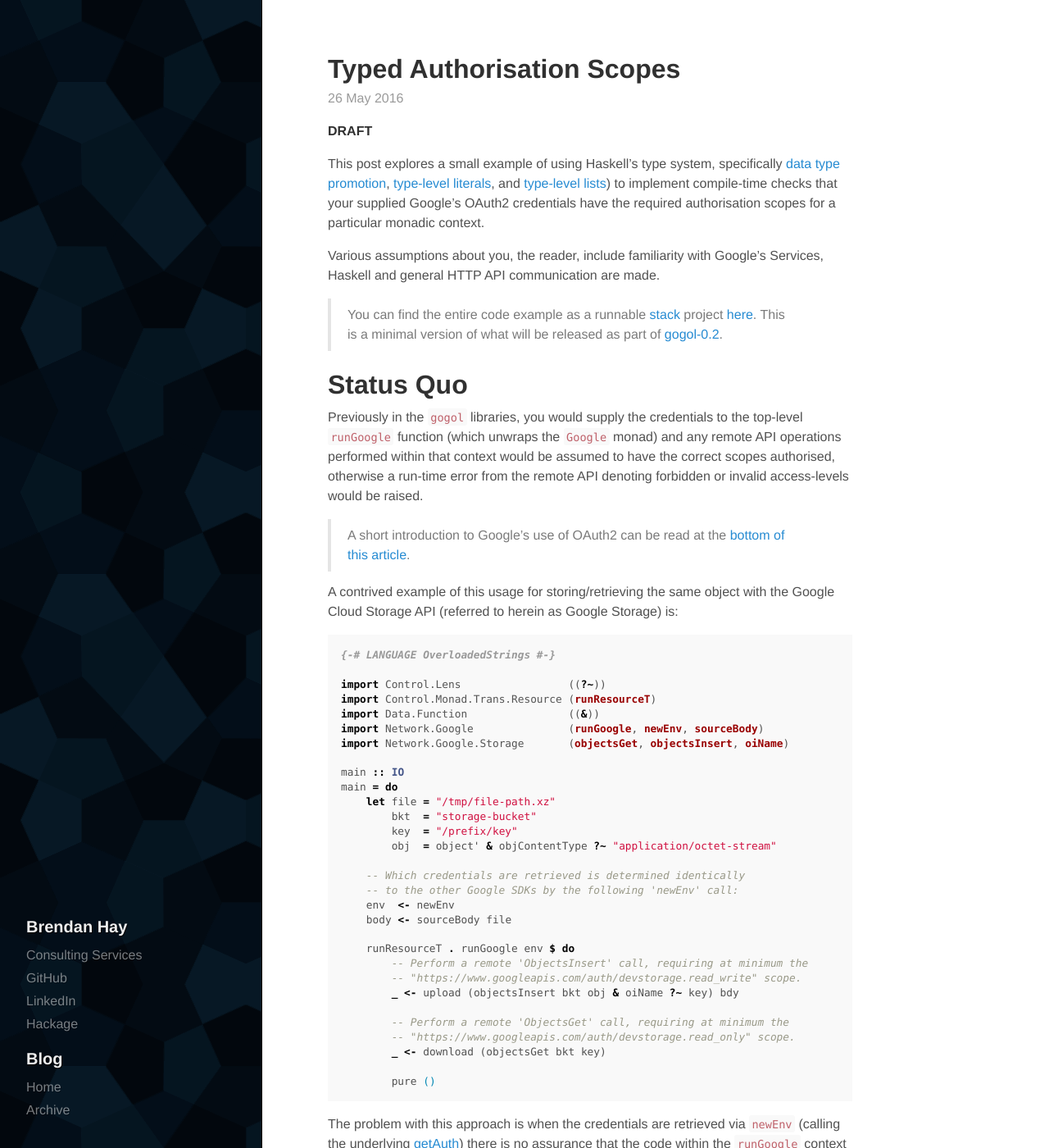
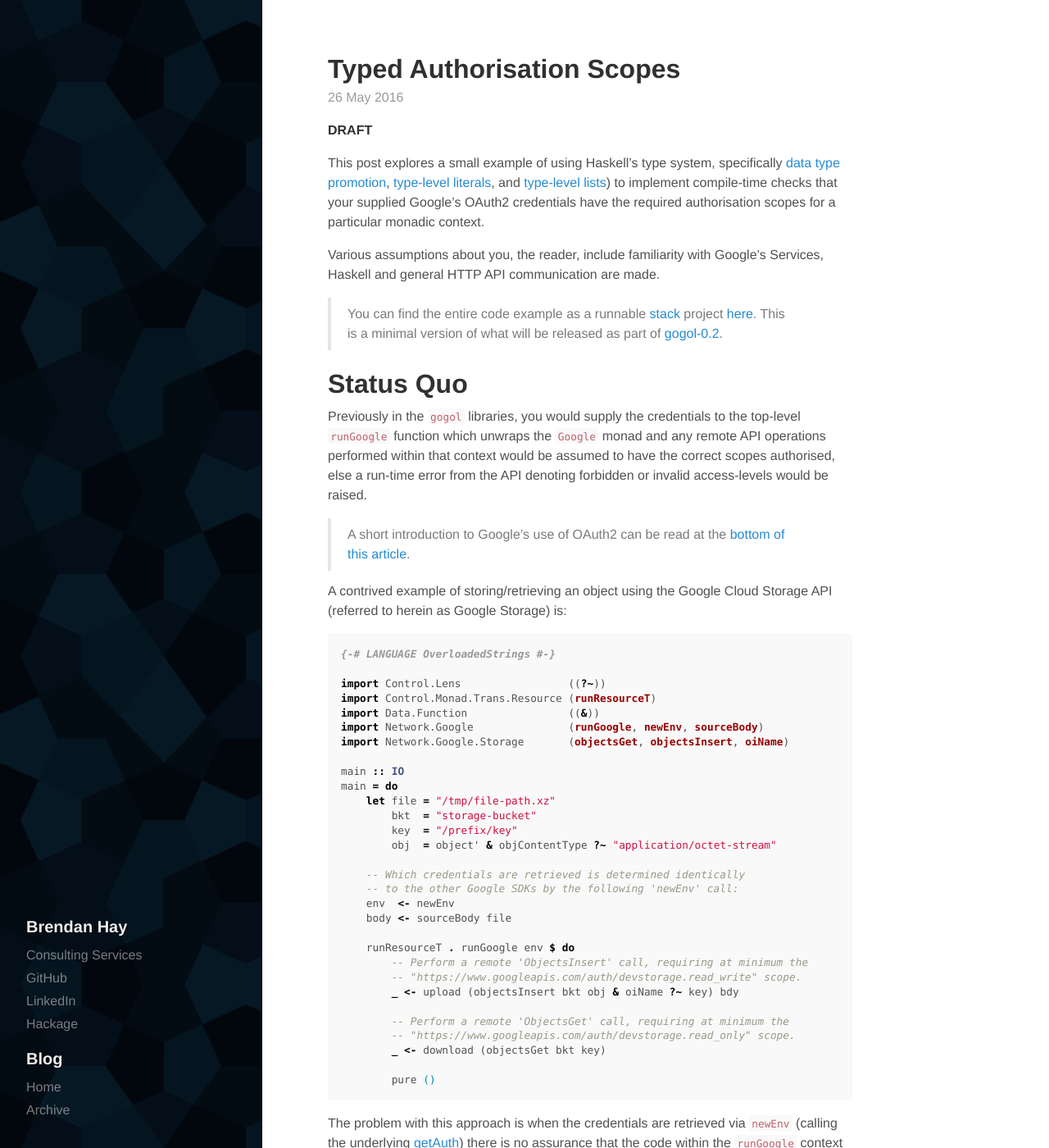
Before and after one commit to brendanhay/brendanhay.github.io, a Jekyll site: the page built from _posts/2016-05-26-typed-authorisation-scopes.md, in a window 1280 px wide and 1400 px high. Shown: the whole window at 82% size. Built offline with Jekyll 4.4.1, drawn with Linux system fonts in a browser that asks for light colours.

Commit message:
Correcting syntax errors

```diff
--- a/_posts/2016-05-26-typed-authorisation-scopes.md
+++ b/_posts/2016-05-26-typed-authorisation-scopes.md
@@ -25,17 +25,17 @@ This is a minimal version of what will be released as part of
 Previously in the [`gogol`](http://hackage.haskell.org/packages/#cat:Google)
 libraries, you would supply the credentials to the top-level
 [`runGoogle`](https://github.com/brendanhay/gogol/blob/0.0.1/gogol/src/Network/Google.hs#L174-L176)
-function (which unwraps the
+function which unwraps the
 [`Google`](https://github.com/brendanhay/gogol/blob/0.0.1/gogol/src/Network/Google.hs#L119)
-monad) and any remote API operations performed within that context would be
-assumed to have the correct scopes authorised, otherwise a run-time error from
-the remote API denoting forbidden or invalid access-levels would be raised.
+monad and any remote API operations performed within that context would be
+assumed to have the correct scopes authorised, else a run-time error from
+the API denoting forbidden or invalid access-levels would be raised.
 
 > A short introduction to Google's use of OAuth2 can be read at the [bottom of this
 article](#aside-googles-use-of-oauth2).
 
-A contrived example of this usage for storing/retrieving the same object with
-the Google Cloud Storage API (referred to herein as Google Storage) is:
+A contrived example of storing/retrieving an object using the Google Cloud
+Storage API (referred to herein as Google Storage) is:
 
 {% highlight haskell %}
 {-# LANGUAGE OverloadedStrings #-}
--- a/public/css/poole.css
+++ b/public/css/poole.css
@@ -150,11 +150,11 @@ abbr[title] {
 /* Code */
 code,
 pre {
-  font-family: "Input Mono", "Source Code Pro", Monaco, Consolas, "Courier New", monospace;
+  font-family: "Source Code Pro", Monaco, Consolas, "Courier New", monospace;
 }
 code {
   padding: .25em .25em .1em .25em;
-  font-size: 85%;
+  font-size: 0.8rem;
   color: #bf616a;
   background-color: #f9f9f9;
   border-radius: 3px;
@@ -165,7 +165,7 @@ pre {
   margin-top: 0;
   margin-bottom: 1rem;
   padding: 1rem;
-  font-size: .8rem;
+  font-size: 0.8rem;
   line-height: 1.4;
   white-space: pre;
   white-space: pre-wrap;
@@ -348,7 +348,7 @@ tbody tr:nth-child(odd) th {
 /* Meta data line below post title */
 .post-date {
   display: block;
-  margin-top: -0.25rem;
+  margin-top: -0.333rem;
   margin-bottom: 1rem;
   color: #9a9a9a;
 }
```
Also changed, not shown: _posts/2015-08-16-amazonka-1-0-release.md (+1 -1 lines).
